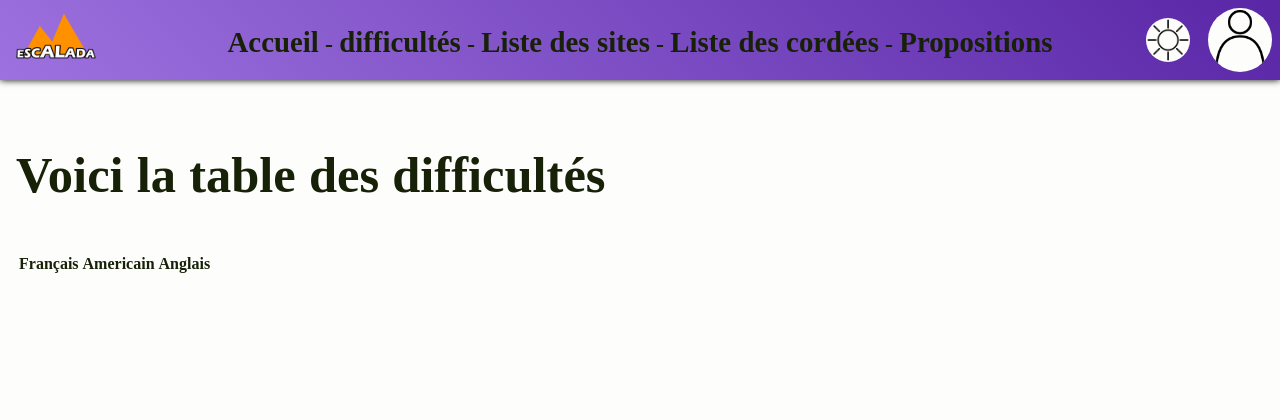
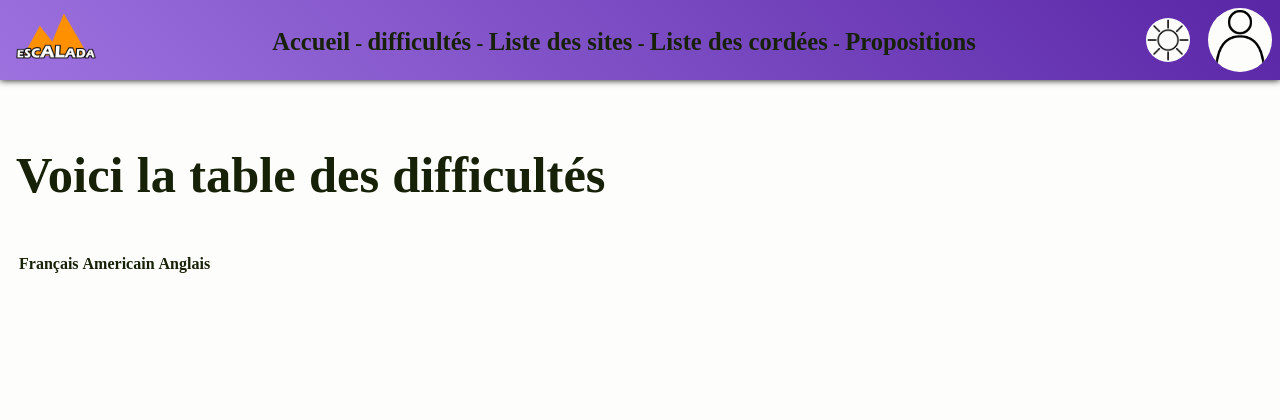
Before and after one commit to xyannick3/Escalada, a Flask app: a page that uses DevelopmentFile/templates/base.html in a window 1280 px wide. Shown: the top 420 px of the page. Run offline with Flask 3, Linux system fonts and the light colour scheme; data that the repository does not hold is empty; some libraries are stand-ins or nearby versions.

Commit message:
test2 -> taille text in nav scaled to window

```diff
--- a/DevelopmentFile/static/website.css
+++ b/DevelopmentFile/static/website.css
@@ -64,11 +64,12 @@ header {
 
 #header_center {
     position: absolute;
-    left: 50%;
+    left: 7rem;
+    right: 9rem;
     top: 50%;
     animation-duration: 0s;
     animation: none;
-    transform: translate(-50%, -50%);
+    transform: translate(0, -50%);
     align-content: center;
     justify-content: center;
 }
@@ -87,15 +88,15 @@ header {
 }
 
 .pages_index {
-    width:max-content;
     overflow-y: hidden;
     padding-left: 2rem;
     padding-right: 2rem;
+    left: 50%;
+    font-size: 1.6vw;
 }
 
 .pages_index > nav {
     text-align:center;
-    font-size:1.5rem;
     font-weight: bold;
 }
 
@@ -107,7 +108,6 @@ header {
 
 .pages_index > nav > div:hover {
     display: inline-block;
-    font-size:120%;
     font-weight: bold;
     text-decoration: underline;
     transform: scale(1.05, 1.05);
```
